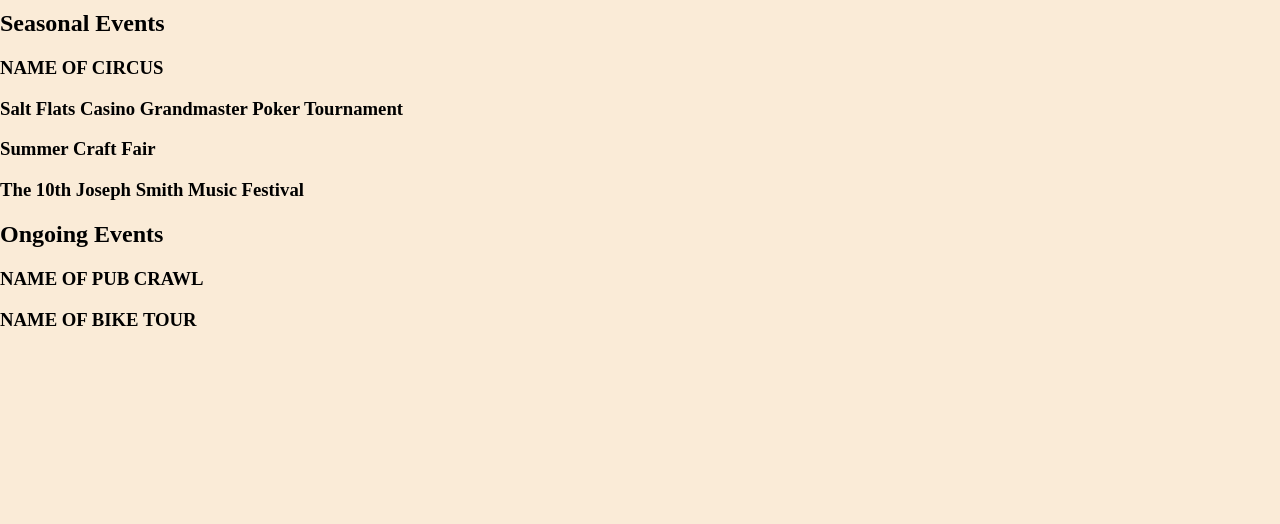
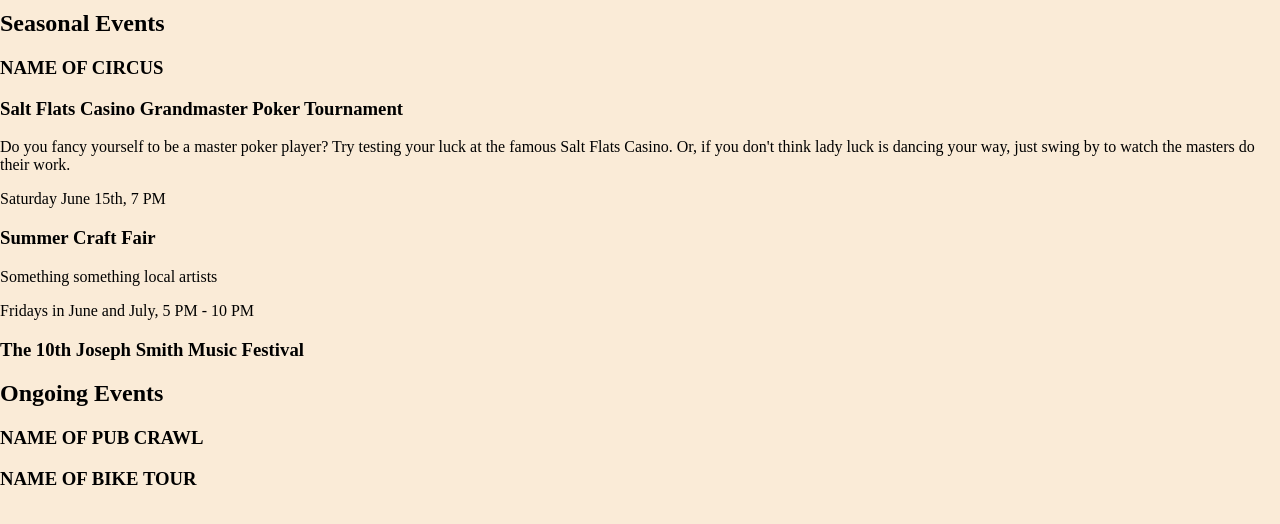
Before and after one commit to Zesjier/wendingflats, a Django app: page /nevada/events in a window 1280 px wide. Shown: the part 118-642 px from the top of the page. Run offline with Django 3.2, Linux system fonts and the light colour scheme.

Commit message:
added some descriptions

```diff
--- a/nv/templates/nv/events.html
+++ b/nv/templates/nv/events.html
@@ -9,15 +9,27 @@
   <h2>Seasonal Events</h2>
   <div class='event'>
     <h3>NAME OF CIRCUS</h3>
+    <p></p>
   </div>
   <div class='event'>
     <h3>Salt Flats Casino Grandmaster Poker Tournament</h3>
+    <p>
+      Do you fancy yourself to be a master poker player? Try testing your luck at
+      the famous Salt Flats Casino. Or, if you don't think lady luck is dancing
+      your way, just swing by to watch the masters do their work.
+    </p>
+    <p>Saturday June 15th, 7 PM</p>
   </div>
   <div class='event'>
     <h3>Summer Craft Fair</h3>
+    <p>
+      Something something local artists
+    </p>
+    <p>Fridays in June and July, 5 PM - 10 PM</p>
   </div>
   <div class='event'>
     <h3>The 10th Joseph Smith Music Festival</h3>
+    <p></p>
   </div>
 
   <h2>Ongoing Events</h2>
--- a/nv/templates/nv/games.html
+++ b/nv/templates/nv/games.html
@@ -10,7 +10,9 @@
     <h2>The Salt Flats Casino</h2>
     <div class='biz_info'>
       <p class='adress'>5219 Wending Blvd</p>
-      <p></p>
+      <p>
+        The first casino to open up in Wending Flats, the Salt Flats
+      </p>
     </div>
   </div>
   <div class='biz'>
--- a/nv/templates/nv/rec.html
+++ b/nv/templates/nv/rec.html
@@ -24,7 +24,11 @@
     <h2>KAO Campground</h2>
     <div class='biz_info'>
       <p class='adress'>34 South Dover St</p>
-      <p></p>
+      <p>
+        Located just at the edge of the city limits, this campground is the perfect place
+        to experience the majesty of the Nevada desert without being more than a 10 minute
+        walk from the heart of the town.
+      </p>
     </div>
   </div>
   <div class='biz'>
```
Also changed, not shown: nv/templates/nv/dining.html (+6 -3 lines).
